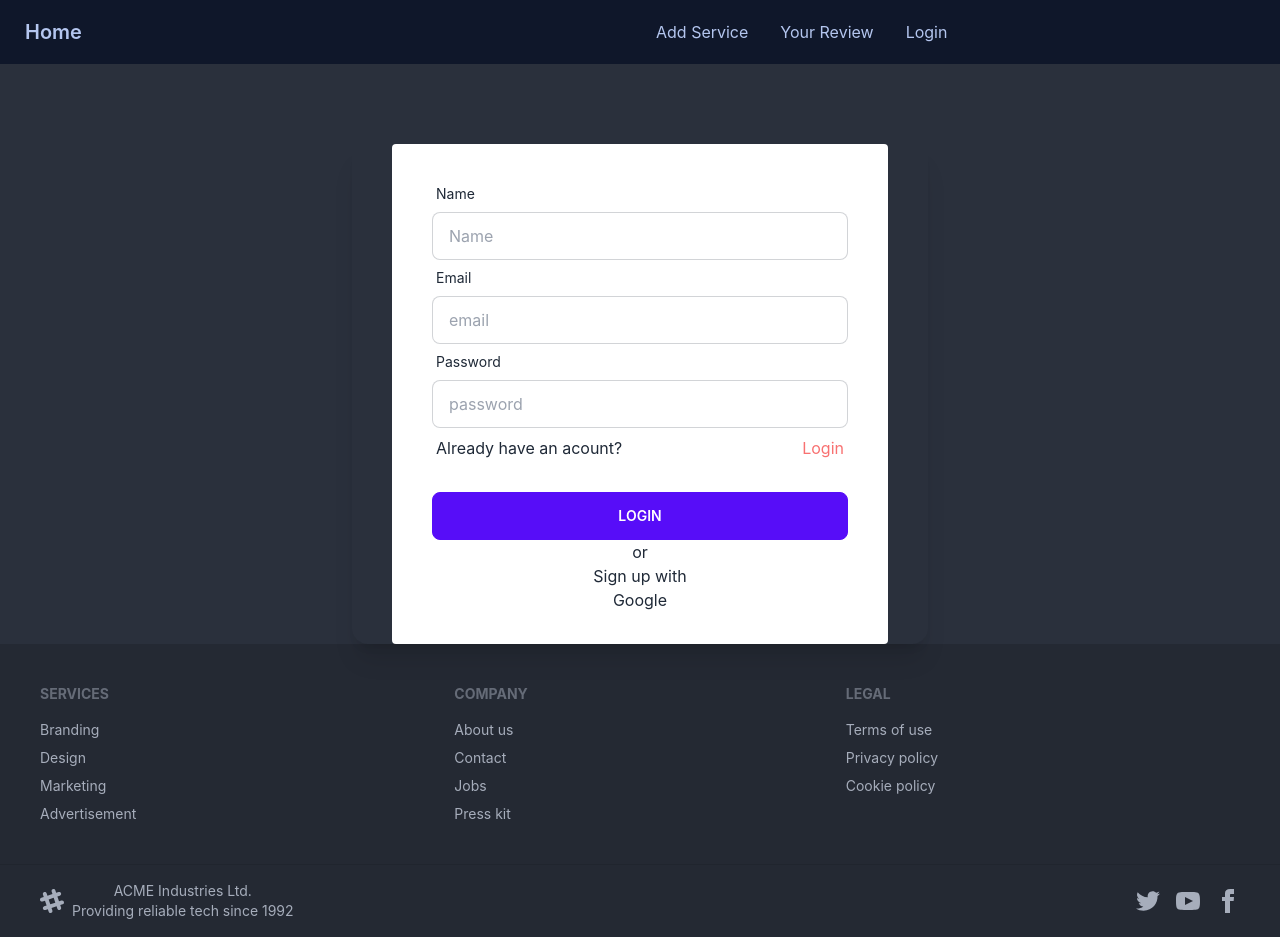
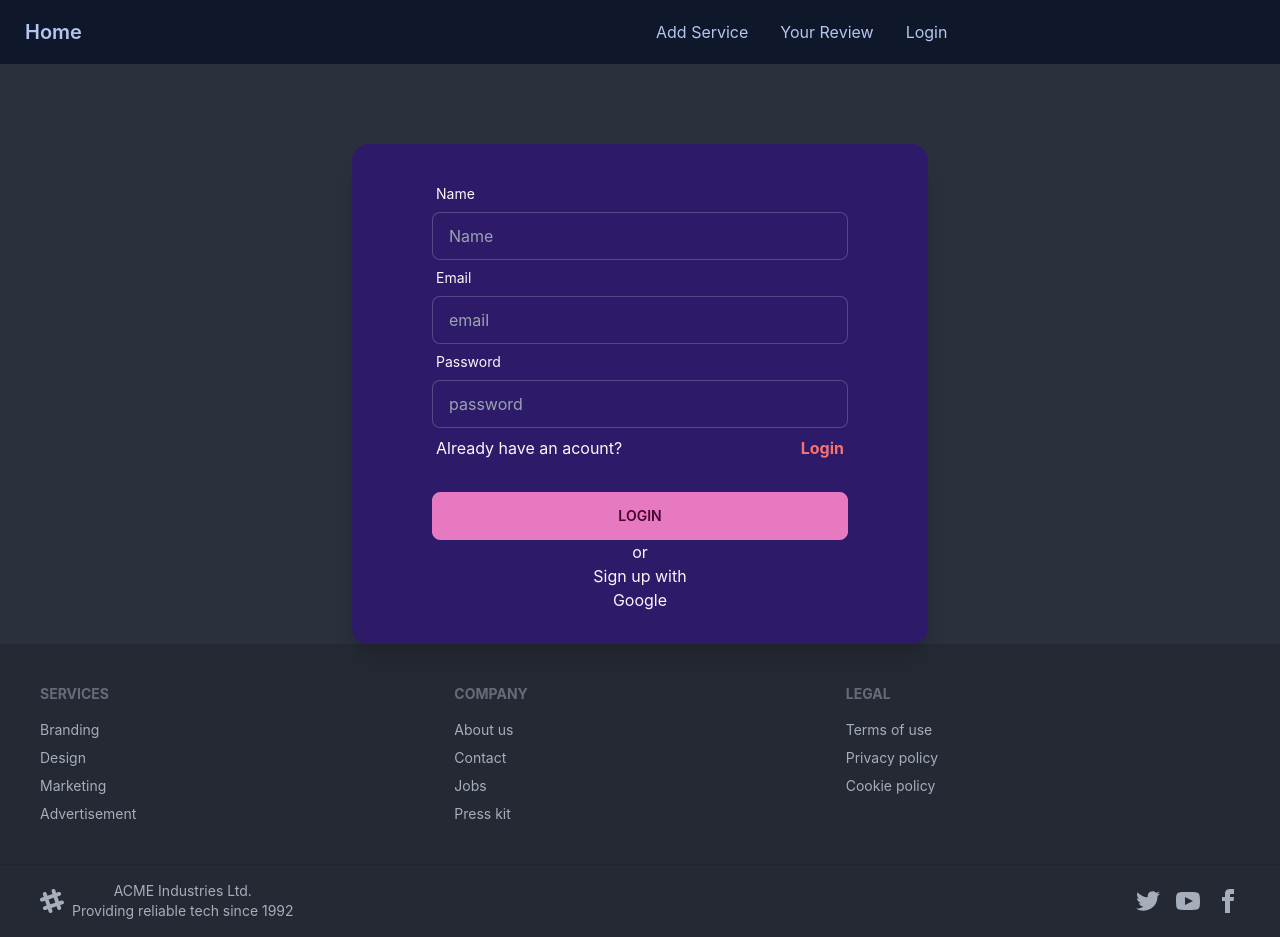
Before and after one commit to Ronnie038/marketing-expert-client, a React (Create React App) app: page /register in a window 1280 px wide. Built offline with nearby package versions, Linux system fonts and the light colour scheme.

Commit message:
services added succesfully in homepage

```diff
--- /dev/null
+++ b/src/pages/Home/HomePageServices/HomeServiceSummary.js
@@ -0,0 +1,31 @@
+import React from 'react';
+import { Link } from 'react-router-dom';
+
+const HomeServiceSummary = ({ service }) => {
+	const { _id, name, price, description, img_url } = service;
+	console.log(service);
+	return (
+		<div>
+			<div className='my-5'>
+				<div className='card card-compact w-96   bg-base-100 shadow-xl'>
+					<figure>
+						<img src={img_url} />
+					</figure>
+					<div className='card-body'>
+						<h2 className='card-title'>{name}</h2>
+						<p>{description?.slice(0, 100)}</p>
+						<div className='card-actions justify-end'>
+							<span className=' p-4 rounded-md text-white bg-yellow-600'>
+								price: ${price}
+							</span>
+							<Link to={`/service/${_id}`}></Link>
+							<button className='btn btn-primary'>More Details</button>
+						</div>
+					</div>
+				</div>
+			</div>
+		</div>
+	);
+};
+
+export default HomeServiceSummary;
--- a/src/pages/Home/HomePageServices/HomepageServices.js
+++ b/src/pages/Home/HomePageServices/HomepageServices.js
@@ -1,27 +1,21 @@
-import React, { useState } from 'react';
+import React, { useEffect, useState } from 'react';
 import { Link } from 'react-router-dom';
+import HomeServiceSummary from './HomeServiceSummary';
 
 const HomepageServices = () => {
-	const [services, setServices] = useState([3, 3, 3]);
+	const [services, setServices] = useState([]);
+
+	useEffect(() => {
+		fetch('http://localhost:5000/services-home')
+			.then((res) => res.json())
+			.then((data) => setServices(data));
+	}, []);
 	return (
 		<div className='   p-5'>
 			<h1 className='text-5xl'>My services</h1>
 			<div className='flex flex-wrap justify-around'>
-				{services.map((item) => (
-					<div className='my-5'>
-						<div className='card card-compact w-96   bg-base-100 shadow-xl'>
-							<figure>
-								<img src='https://placeimg.com/400/225/arch' alt='Shoes' />
-							</figure>
-							<div className='card-body'>
-								<h2 className='card-title'>Shoes!</h2>
-								<p>If a dog chews shoes whose shoes does he choose?</p>
-								<div className='card-actions justify-end'>
-									<button className='btn btn-primary'>Buy Now</button>
-								</div>
-							</div>
-						</div>
-					</div>
+				{services.map((service) => (
+					<HomeServiceSummary key={service._id} service={service} />
 				))}
 			</div>
 			<div className='btn btn-secondary text-right'>
--- a/src/pages/Login/Login.js
+++ b/src/pages/Login/Login.js
@@ -3,9 +3,12 @@ import { Link } from 'react-router-dom';
 
 const Login = () => {
 	return (
-		<div data-theme='dark '>
-			<div className='card card-side px-10 shadow-xl max-w-xl mx-auto mt-20'>
-				<div className='card-body px-10 rounded' data-theme='light'>
+		<div data-theme=' '>
+			<div
+				className='card card-side px-10 shadow-xl max-w-xl mx-auto mt-20'
+				data-theme='synthwave'
+			>
+				<div className='card-body px-10 rounded'>
 					<form className=''>
 						<div className='form-control'>
 							<label className='label'>
@@ -28,7 +31,10 @@ const Login = () => {
 							/>
 							<label className='label text-left'>
 								new here ?
-								<Link to='/register' className='  link-hover text-red-400'>
+								<Link
+									to='/register'
+									className='  link-hover text-red-400 font-bold'
+								>
 									Register
 								</Link>
 							</label>
--- a/src/pages/Register/Register.js
+++ b/src/pages/Register/Register.js
@@ -4,8 +4,11 @@ import { Link } from 'react-router-dom';
 const Register = () => {
 	return (
 		<div data-theme='dark '>
-			<div className='card card-side px-10 shadow-xl max-w-xl mx-auto mt-20'>
-				<div className='card-body px-10 rounded' data-theme='light'>
+			<div
+				className='card card-side px-10 shadow-xl max-w-xl mx-auto mt-20'
+				data-theme='synthwave'
+			>
+				<div className='card-body px-10 rounded'>
 					<form className=''>
 						<div className='form-control'>
 							<label className='label'>
@@ -38,7 +41,10 @@ const Register = () => {
 							/>
 							<label className='label text-left'>
 								Already have an acount?
-								<Link to='/login' className='  link-hover text-red-400'>
+								<Link
+									to='/login'
+									className='  link-hover text-red-400 font-bold'
+								>
 									Login
 								</Link>
 							</label>
--- a/tailwind.config.js
+++ b/tailwind.config.js
@@ -5,7 +5,7 @@ module.exports = {
 		extend: {},
 	},
 	daisyui: {
-		themes: ['night', 'dark', 'light'],
+		themes: ['night', 'dark', 'light', 'synthwave'],
 	},
 	plugins: [require('daisyui')],
 };
```
